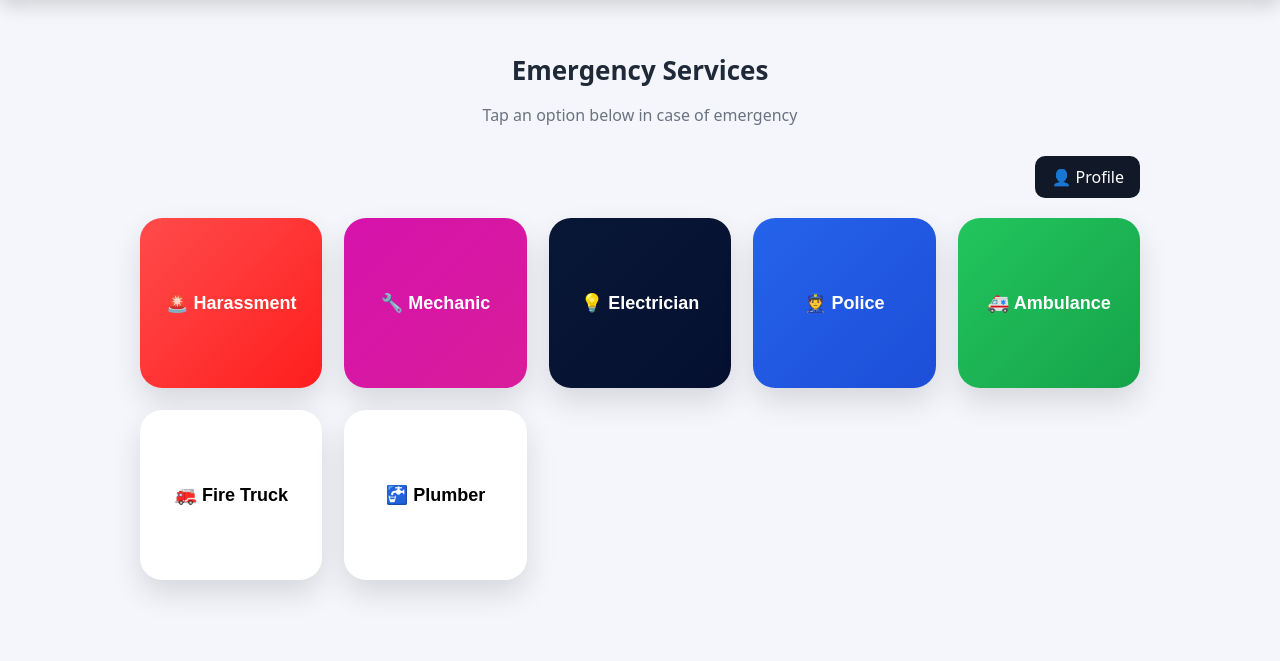
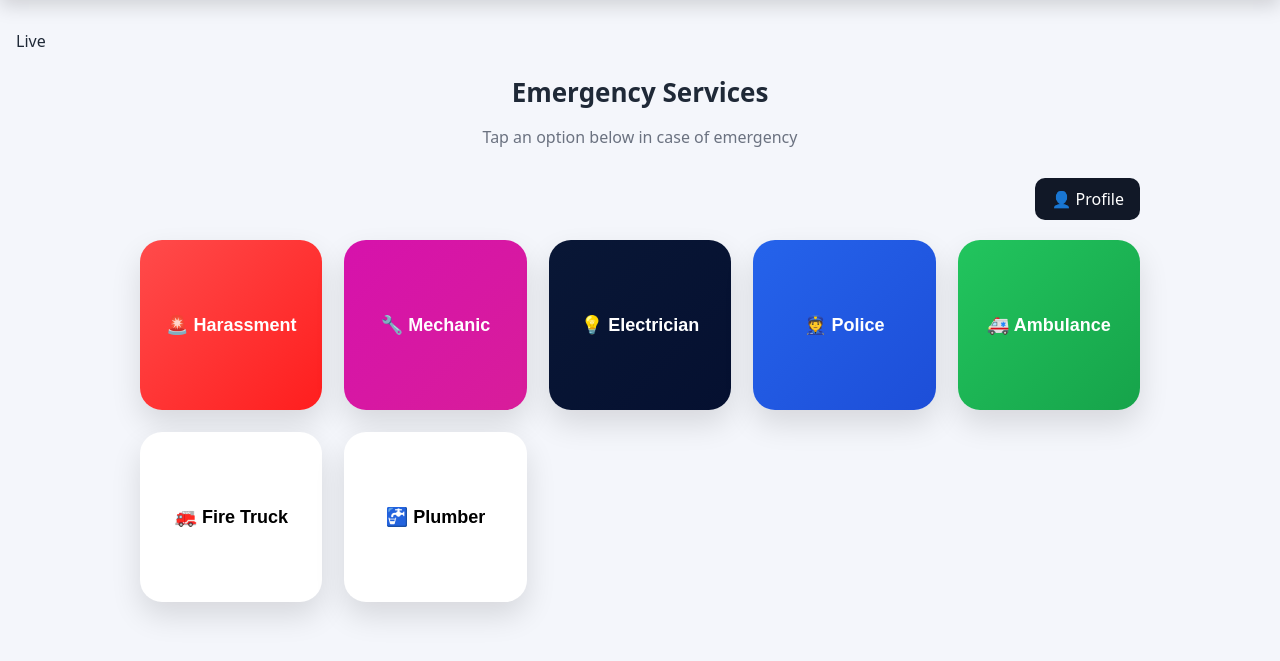
Before and after one commit to Anuj-code-AI/sos-app, a Flask app: page /dashboard in a window 1280 px wide. Shown: the part 59-720 px from the top of the page. Run offline with Flask 3, Linux system fonts and the light colour scheme; the visitor is signed in with stand-in values (Sample User, id 1); some libraries are stand-ins or nearby versions.

Commit message:
Improved ui

```diff
--- a/app/static/css/dashboard.css
+++ b/app/static/css/dashboard.css
@@ -82,6 +82,7 @@
     padding: 20px;
     border-radius: 14px;
     margin-bottom: 14px;
+    animation: slideDown 0.3s ease;
 }
 
 .map {
@@ -120,3 +121,20 @@
     border-radius: 10px;
     font-weight: 500;
 }
+
+.alert-card.harassment { border-left: 6px solid #ef4444; }
+.alert-card.fire { border-left: 6px solid #f97316; }
+.alert-card.medical { border-left: 6px solid #22c55e; }
+.live-dot {
+  width: 8px;
+  height: 8px;
+  background: #22c55e;
+  border-radius: 50%;
+  animation: pulse 1.5s infinite;
+}
+
+
+@keyframes slideDown {
+  from { opacity: 0; transform: translateY(-10px); }
+  to { opacity: 1; transform: translateY(0); }
+}
--- a/app/templates/base.html
+++ b/app/templates/base.html
@@ -19,6 +19,8 @@
         <div class="logo">🛡️ One-Stop SOS</div>
     </header>
 
+
+
     <main class="app-main">
         {% block content %}{% endblock %}
     </main>
--- a/app/templates/dashboard.html
+++ b/app/templates/dashboard.html
@@ -6,6 +6,7 @@
 {% endblock %}
 
 {% block content %}
+<span class="live-dot"></span> Live
 <h2 class="page-title">Emergency Services</h2>
 <p class="page-subtitle">Tap an option below in case of emergency</p>
 
```
